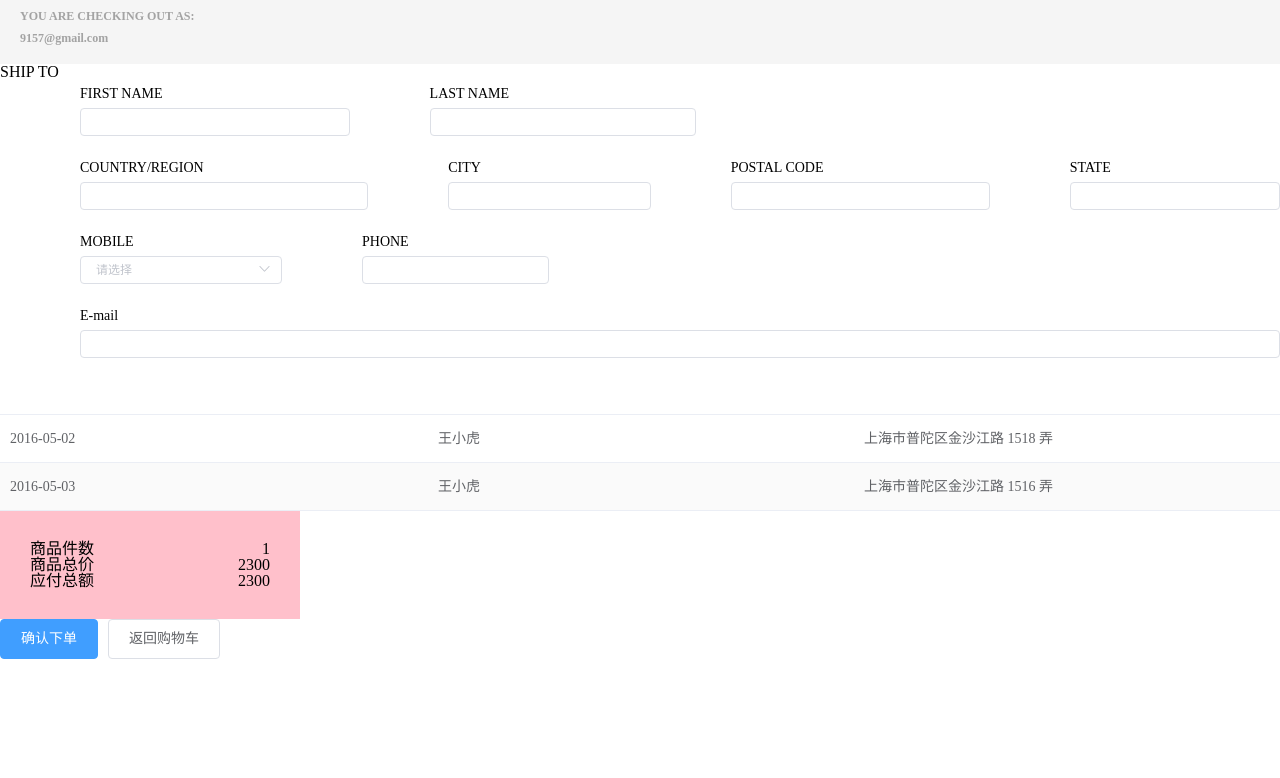
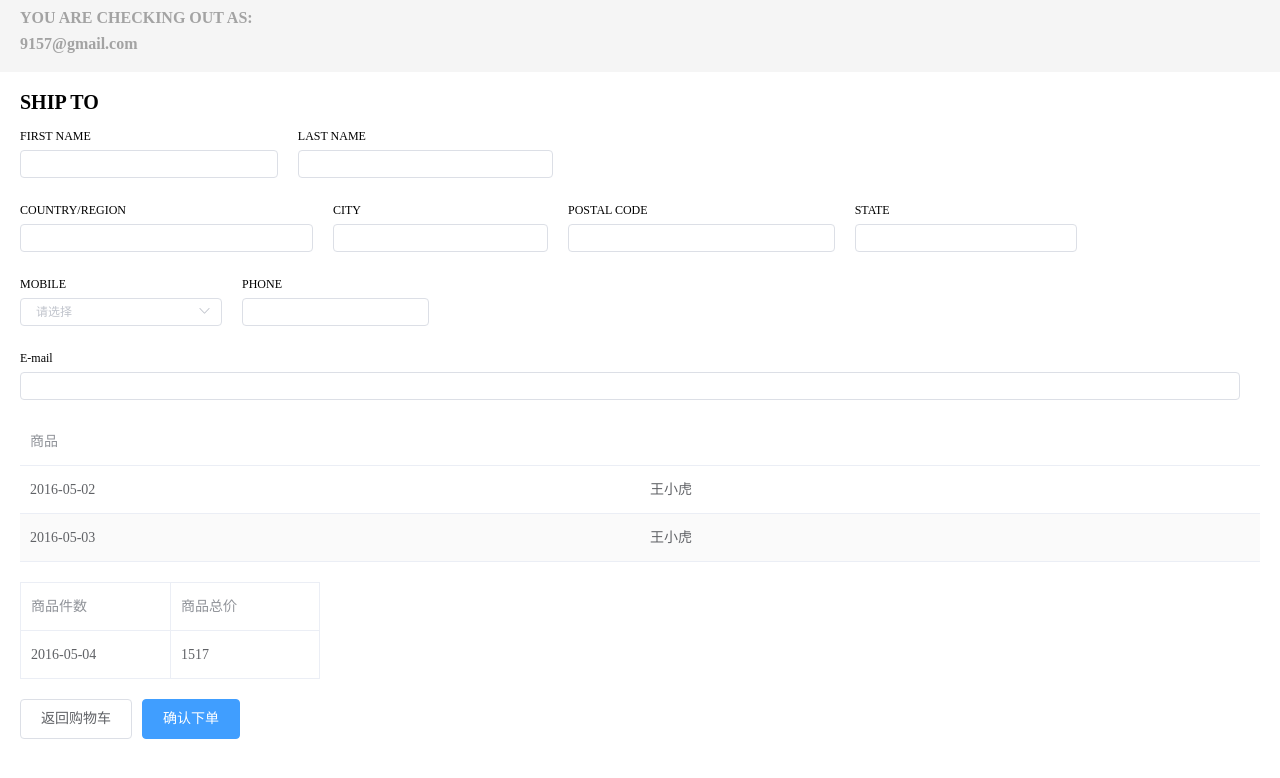
Before and after one commit to Mtongz/dys_yoga, a Vue app: page /cartCalculation in a window 1280 px wide. Shown: the top 778 px of the page. Built offline with nearby package versions, Linux system fonts and the light colour scheme; sample sign-in values are in the browser's storage.

Commit message:
add 结算页面

```diff
--- a/src/views/cart/components/CartActionBox.vue
+++ b/src/views/cart/components/CartActionBox.vue
@@ -9,15 +9,14 @@
             <strong>{{ 1 }}</strong> 件
           </span>
         </el-col>
-        <el-col :span="8" class="totalPrice">合计价格：{{ 2300 }}</el-col>
+        <el-col :span="8" class="totalPrice">合计价格：{{ 4000 }}</el-col>
         <el-col :span="8" class="action-btn">
-          <el-button type="primary" size="small" @click="handleNext"
+          <el-button type="primary" @click="handleNext"
             >去结算</el-button
           >
           <el-button
             type="danger"
-            @click="handleOk"
-            size="small"
+            @click="handleCancer"
             :disabled="false"
             >返回</el-button
           >
@@ -39,7 +38,7 @@ export default {
     handleNext() {
       this.$router.push('/cartCalculation')
     },
-    handleOk() {
+    handleCancer() {
       this.$router.back()
     },
   },
--- a/src/views/cart/components/CartCalculation.vue
+++ b/src/views/cart/components/CartCalculation.vue
@@ -5,8 +5,14 @@
       <span>{{ calcList.userId }}</span>
     </div>
     <div class="calc-form">
-      <span>SHIP TO</span>
-      <el-form ref="form" :model="orderForm" label-width="80px" size="mini">
+      <span style="font-size: 1.25rem;font-weight:600;">SHIP TO</span>
+      <el-form
+        ref="form"
+        :model="orderForm"
+        label-width="80px"
+        size="mini"
+        class="form-content"
+      >
         <div class="df">
           <el-form-item>
             <span>FIRST NAME</span>
@@ -40,7 +46,7 @@
             <div>MOBILE</div>
             <el-select v-model="orderForm.phoneValue" placeholder="请选择">
               <el-option
-                v-for="item in options"
+                v-for="item in mobileOptions"
                 :key="item.value"
                 :label="item.label"
                 :value="item.value"
@@ -57,28 +63,19 @@
           <span>E-mail</span>
           <el-input v-model="orderForm.email"></el-input>
         </el-form-item>
-        <el-table :data="tableData" stripe style="width: 100%">
-          <el-table-column prop="date"> </el-table-column>
+        <el-table :data="selectTableData" stripe style="width: 100%">
+          <el-table-column prop="date" label="商品"> </el-table-column>
           <el-table-column prop="name"> </el-table-column>
-          <el-table-column prop="address"> </el-table-column>
         </el-table>
       </el-form>
       <div class="calc-goods">
-        <div class="dfbc">
-          <div>商品件数</div>
-          <div>{{ 1 }}</div>
-        </div>
-        <div class="dfbc">
-          <div>商品总价</div>
-          <div>{{ 2300 }}</div>
-        </div>
-        <div class="dfbc">
-          <div>应付总额</div>
-          <div>{{ 2300 }}</div>
-        </div>
+        <el-table :data="tableData" style="width: 100%" border>
+          <el-table-column prop="time" label="商品件数"> </el-table-column>
+          <el-table-column prop="address" label="商品总价"> </el-table-column>
+        </el-table>
       </div>
+      <el-button @click="backCart">返回购物车</el-button>
       <el-button type="primary" @click="onSubmit">确认下单</el-button>
-      <el-button>返回购物车</el-button>
     </div>
   </div>
 </template>
@@ -95,16 +92,16 @@ export default {
       orderForm: {
         firstname: "",
         lastname: "",
-        address: "",
-        date1: "",
-        date2: "",
-        delivery: false,
-        type: [],
-        resource: "",
-        desc: "",
+        country: "",
+        city: "",
+        code: "",
+        state: "",
+        phoneValue: "",
+        phoneNumber: "",
+        email: "",
       },
       value: [],
-      options: [
+      mobileOptions: [
         {
           value: "选项1",
           label: "黄金糕",
@@ -114,16 +111,20 @@ export default {
           label: "双皮奶",
         },
       ],
-      tableData: [
+      selectTableData: [
         {
           date: "2016-05-02",
           name: "王小虎",
-          address: "上海市普陀区金沙江路 1518 弄",
         },
         {
           date: "2016-05-03",
           name: "王小虎",
-          address: "上海市普陀区金沙江路 1516 弄",
+        },
+      ],
+      tableData: [
+        {
+          time: "2016-05-04",
+          address: "1517",
         },
       ],
     };
@@ -132,6 +133,10 @@ export default {
   methods: {
     onSubmit() {
       console.log("submit!");
+      this.$router.replace('/calcSuccess')
+    },
+    backCart() {
+      this.$router.push("/cart");
     },
   },
   mounted() {},
@@ -145,7 +150,7 @@ export default {
   padding: 0.625rem 0 0.625rem 1.25rem;
   span {
     margin-bottom: 0.625rem;
-    font-size: 0.75rem;
+    font-size: 1rem;
     font-weight: 600;
     color: #a3a3a3;
   }
@@ -154,10 +159,22 @@ export default {
   max-width: 80rem;
   min-width: 62.4375rem;
   margin: 0 auto;
+  padding: 1.25rem;
+  .form-content {
+    margin-top: 0.625rem;
+  }
+  .el-form-item {
+    margin-left: -5rem;
+    margin-right: 1.25rem;
+    span,
+    div {
+      font-size: 12px;
+    }
+  }
 }
 .calc-goods {
   background: pink;
   width: 18.75rem;
-  padding: 1.875rem;
+  margin: 1.25rem 0;
 }
 </style>
```
